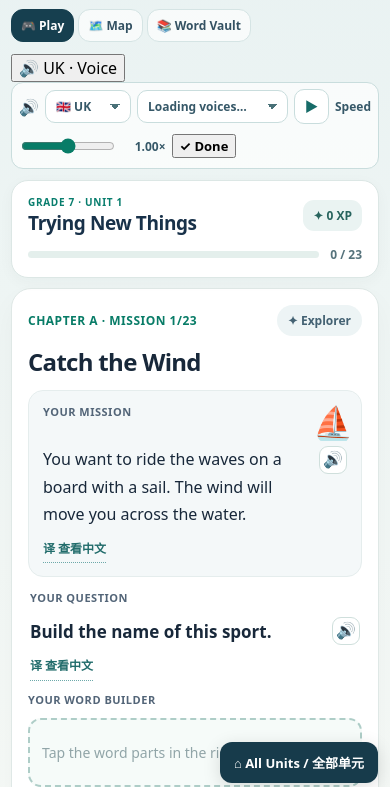
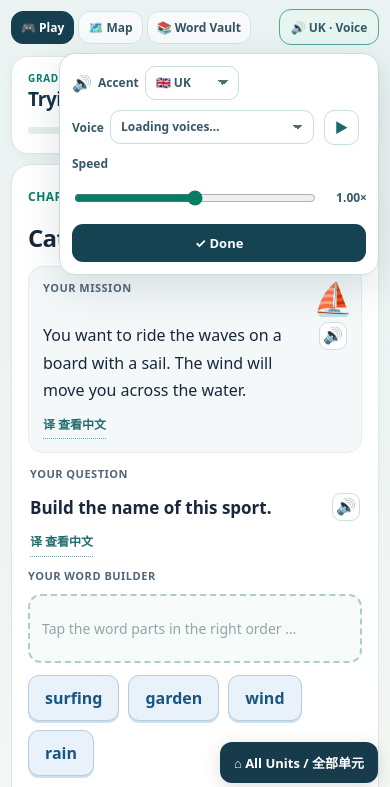
Before and after one commit to realnt/wordquest, a plain HTML site: page unit1.html in a window 390 px wide. Both pictures are taken after a click on the button "Open voice settings". Shown: the part 49-836 px from the top of the page. Drawn offline with Linux system fonts and the light colour scheme.

Commit message:
style(audio): popover settings with compact summary button and Done control

```diff
--- a/speech.css
+++ b/speech.css
@@ -10,14 +10,37 @@
 .spoken-english>.en,.spoken-english>.en-text{flex:1;min-width:0;overflow-wrap:anywhere}
 .speak-status{position:absolute;width:1px;height:1px;padding:0;margin:-1px;overflow:hidden;clip:rect(0,0,0,0);white-space:nowrap;border:0}
 @media(max-width:520px){.speak-word{width:32px;height:32px}.speak-sentence{width:28px;height:28px}.spoken-english{gap:7px}}
-/* v1.4.6: speech controls echo Word Quest's light teal navigation buttons. */
+/* v1.4.7: voice preferences live in a compact, accessible popover. */
+.speech-settings-host{position:relative;display:inline-flex;align-items:center;z-index:25;max-width:100%}
+.speech-settings-trigger{max-width:100%;min-height:36px;min-width:116px;
+ display:inline-flex;align-items:center;justify-content:center;
+ padding:8px 12px;border:1px solid #c9dddd;border-radius:12px;
+ background:#ffffffb8;color:#365868;font:inherit;font-size:12px;font-weight:750;
+ cursor:pointer;text-overflow:ellipsis;white-space:nowrap;overflow:hidden}
+.speech-settings-trigger:hover,.speech-settings-trigger[aria-expanded="true"]{background:#e7f6f1;border-color:#55a699}
+.speech-settings-trigger:focus-visible,.speech-settings-confirm:focus-visible{outline:3px solid #6bb9a5;outline-offset:2px}
 .speech-accent-control{
- display:flex;align-items:center;flex-wrap:wrap;gap:8px;box-sizing:border-box;
- max-width:100%;min-width:0;padding:6px 9px;
- background:#ffffffb8;color:#365868;
- border:1px solid #c9dddd;border-radius:12px;
+ position:absolute;top:calc(100% + 8px);right:0;width:330px;max-width:min(90vw,350px);
+ z-index:50;box-sizing:border-box;
+ display:grid;grid-template-columns:minmax(0,1fr) 42px;
+ gap:12px;padding:14px;background:#fff;color:#365868;
+ border:1px solid #c9dddd;border-radius:16px;box-shadow:0 12px 40px #173b4a24;
  font-size:13px;font-weight:700;
 }
+.speech-accent-control[hidden]{display:none!important}
+.speech-accent-picker,.speech-voice-picker{grid-column:1/-1}
+.speech-voice-picker{grid-column:1}
+.speech-speed-label,.speech-speed-range,.speech-speed-value{grid-row:auto}
+.speech-accent-picker{grid-column:1/-1}
+.speech-voice-preview{grid-column:2}
+.speech-speed-label{grid-column:1/-1}
+.speech-speed-range{grid-column:1;width:100%}
+.speech-speed-value{grid-column:2;align-self:center}
+.speech-accent-note{grid-column:1/-1}
+.speech-settings-confirm{grid-column:1/-1;justify-self:stretch;
+ border:0;background:#154352;color:#fff;border-radius:11px;
+ padding:10px 14px;font:inherit;font-size:13px;font-weight:750;cursor:pointer}
+.speech-settings-confirm:hover{background:#087c67}
 .speech-accent-picker,.speech-voice-picker{display:inline-flex;align-items:center;gap:6px;min-width:0}
 .speech-accent-icon{font-size:16px;line-height:1}
 .speech-accent-name,.speech-voice-label,.speech-speed-label{font-weight:750;white-space:nowrap;font-size:12px}
@@ -62,11 +85,12 @@
 }
 .speech-accent-note[hidden]{display:none}
 @media(max-width:600px){
- .speech-accent-control{width:100%;gap:6px;padding:6px 7px}
- .speech-accent-name,.speech-voice-label{display:none}
- .speech-accent-select{width:86px}
- .speech-voice-picker{flex:1;min-width:100px}
+ .speech-settings-host{margin-left:auto}
+ .speech-settings-trigger{min-width:100px;font-size:12px;padding:7px 10px}
+ .speech-accent-control{width:min(320px,calc(100vw - 22px));max-width:calc(100vw - 22px);gap:10px;padding:12px}
+ .speech-accent-name,.speech-voice-label{display:inline}
+ .speech-accent-select{width:94px}
  .speech-voice-select{width:100%;max-width:none}
  .speech-voice-preview{height:35px;width:35px}
- .speech-speed-range{width:clamp(80px,24vw,104px)}
+ .speech-speed-range{width:100%}
 }
```
